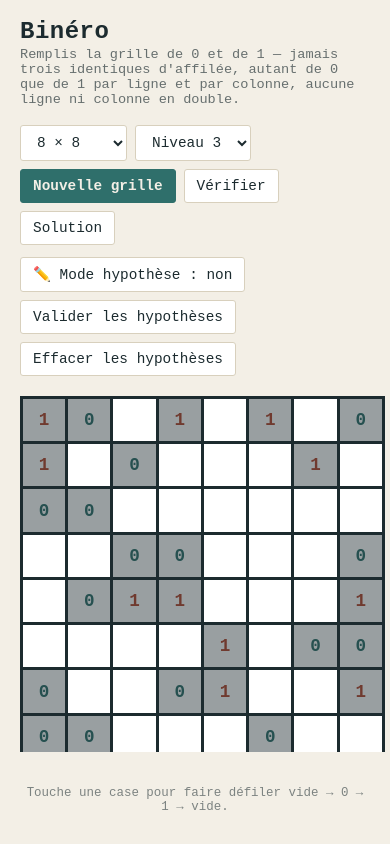
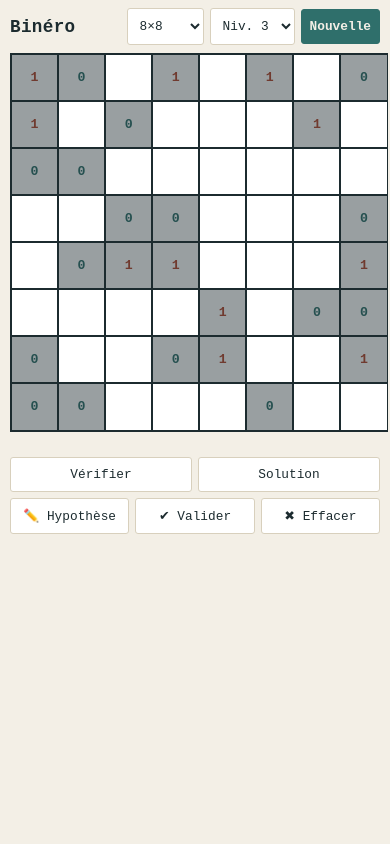
Before and after one commit to Satiiva99/Binero, a website: page www/index.html in a window 390 px wide. Drawn offline with Linux system fonts and the light colour scheme.

Commit message:
Refactor HTML and CSS for layout improvements
Updated styles and structure for improved layout and responsiveness. Enhanced button functionalities and adjusted grid settings.

```diff
--- a/www/index.html
+++ b/www/index.html
@@ -25,99 +25,89 @@
     --zero:#7fd1c7; --one:#e08a63; --fixed:#e9e3d3;
     --cell:#1c2b2a; --cell-border:#33433f; --accent:#7fd1c7;
   }
-  html,body{height:100%;}
+  html,body{margin:0;min-height:100%;}
   body{
-    margin:0; background:var(--bg); color:var(--ink);
-    font-family: 'Courier New', ui-monospace, monospace;
+    background:var(--bg); color:var(--ink);
+    font-family:'Courier New', ui-monospace, monospace;
     display:flex; flex-direction:column; align-items:center;
-    min-height:100%;
+    min-height:100dvh;
   }
-  header{
-    width:100%; max-width:520px; padding:18px 20px 6px;
-    box-sizing:border-box;
+  .top{
+    width:100%; max-width:520px; display:flex; gap:6px; align-items:center;
+    padding:8px 10px 4px; box-sizing:border-box;
   }
-  h1{
-    font-size:1.5rem; margin:0 0 2px; letter-spacing:0.02em;
-    font-weight:700;
+  h1{ font-size:1.1rem; margin:0 auto 0 0; font-weight:700; letter-spacing:0.02em; }
+  select, button{
+    font-family:inherit; font-size:0.8rem; border-radius:3px;
+    border:1px solid var(--cell-border); background:var(--cell);
+    color:var(--ink); padding:9px 8px; cursor:pointer;
   }
-  .sub{ font-size:0.85rem; opacity:0.65; margin:0; }
-  .controls{
-    width:100%; max-width:520px; padding:12px 20px; box-sizing:border-box;
-    display:flex; gap:8px; flex-wrap:wrap; align-items:center;
-  }
-  select, button{
-    font-family:inherit; font-size:0.9rem; border-radius:3px;
-    border:1px solid var(--cell-border); background:var(--cell);
-    color:var(--ink); padding:8px 12px; cursor:pointer;
-  }
-  button.primary{ background:var(--accent); color:var(--bg); border-color:var(--accent); font-weight:700;}
-  #board-wrap{
-    width:100%; max-width:520px; padding:8px 20px 4px; box-sizing:border-box;
-    overflow-x:auto;
-  }
+  button.primary{ background:var(--accent); color:var(--bg); border-color:var(--accent); font-weight:700; }
+  button.active{ background:var(--accent); color:var(--bg); border-color:var(--accent); font-weight:700; }
+  #board-wrap{ width:100%; max-width:520px; padding:4px 10px; box-sizing:border-box; }
   #board{
-    display:grid; gap:3px; background:var(--grid);
-    border:3px solid var(--grid); margin:0 auto; width:min(92vw,460px);
+    display:grid; gap:2px; background:var(--grid);
+    border:2px solid var(--grid); margin:0 auto;
+    width:min(96vw, 460px, calc(100dvh - 215px));
     aspect-ratio:1/1;
   }
   .cell{
     background:var(--cell); display:flex; align-items:center; justify-content:center;
-    font-size:1.1rem; font-weight:700; user-select:none; cursor:pointer;
+    font-size:clamp(0.75rem, 3.4vw, 1.1rem); font-weight:700; user-select:none; cursor:pointer;
     aspect-ratio:1/1;
   }
   .cell.fixed{ color:var(--fixed); cursor:default; opacity:0.55; }
   .cell.zero{ color:var(--zero); }
   .cell.one{ color:var(--one); }
-  .cell.bad{ outline:2px solid #c0392b; outline-offset:-2px; }
-  .cell.hyp{ opacity:0.5; font-style:italic; outline:2px dashed var(--accent); outline-offset:-4px; }
-  button.active{ background:var(--accent); color:var(--bg); border-color:var(--accent); font-weight:700; }
-  .controls.second{ padding-top:0; }
+  .cell.bad{ outline:3px solid #c0392b; outline-offset:-3px; background:rgba(192,57,43,0.18); }
+  .cell.hyp{ opacity:0.5; font-style:italic; outline:2px dashed var(--accent); outline-offset:-3px; }
   #msg{
-    min-height:1.4em; font-size:0.9rem; padding:10px 20px 0; text-align:center;
+    min-height:1.2em; font-size:0.8rem; padding:4px 10px 0; text-align:center;
     max-width:520px; box-sizing:border-box;
   }
   #msg.ok{ color:var(--zero); font-weight:700; }
-  #msg.err{ color:var(--one); }
-  footer{
-    padding:14px 20px 30px; font-size:0.78rem; opacity:0.55; text-align:center;
-    max-width:520px;
+  #msg.err{ color:var(--one); font-weight:700; }
+  .toolbar{
+    width:100%; max-width:520px; padding:6px 10px calc(8px + env(safe-area-inset-bottom,0px));
+    box-sizing:border-box; display:flex; flex-direction:column; gap:6px;
   }
+  .row{ display:flex; gap:6px; }
+  .row button{ flex:1; }
 </style>
 </head>
 <body>
-<header>
+<div class="top">
   <h1>Binéro</h1>
-  <p class="sub">Remplis la grille de 0 et de 1 — jamais trois identiques d'affilée, autant de 0 que de 1 par ligne et par colonne, aucune ligne ni colonne en double.</p>
-</header>
-
-<div class="controls">
   <select id="size">
-    <option value="6">6 × 6</option>
-    <option value="8" selected>8 × 8</option>
-    <option value="10">10 × 10</option>
-    <option value="12">12 × 12</option>
+    <option value="6">6×6</option>
+    <option value="8" selected>8×8</option>
+    <option value="10">10×10</option>
+    <option value="12">12×12</option>
   </select>
   <select id="level">
-    <option value="1">Niveau 1</option>
-    <option value="2">Niveau 2</option>
-    <option value="3" selected>Niveau 3</option>
-    <option value="4">Niveau 4</option>
-    <option value="5">Niveau 5</option>
+    <option value="1">Niv. 1</option>
+    <option value="2">Niv. 2</option>
+    <option value="3" selected>Niv. 3</option>
+    <option value="4">Niv. 4</option>
+    <option value="5">Niv. 5</option>
   </select>
-  <button class="primary" id="new-btn">Nouvelle grille</button>
-  <button id="check-btn">Vérifier</button>
-  <button id="solve-btn">Solution</button>
-</div>
-
-<div class="controls second">
-  <button id="hyp-btn">✏️ Mode hypothèse : non</button>
-  <button id="validate-btn">Valider les hypothèses</button>
-  <button id="clear-hyp-btn">Effacer les hypothèses</button>
+  <button class="primary" id="new-btn">Nouvelle</button>
 </div>
 
 <div id="board-wrap"><div id="board"></div></div>
 <div id="msg"></div>
-<footer>Touche une case pour faire défiler vide → 0 → 1 → vide.</footer>
+
+<div class="toolbar">
+  <div class="row">
+    <button id="check-btn">Vérifier</button>
+    <button id="solve-btn">Solution</button>
+  </div>
+  <div class="row">
+    <button id="hyp-btn">✏️ Hypothèse</button>
+    <button id="validate-btn">✔ Valider</button>
+    <button id="clear-hyp-btn">✖ Effacer</button>
+  </div>
+</div>
 
 <script>
 (function(){
@@ -128,6 +118,7 @@
   let fixedMask = [];
   let hyp = [];          // tentative entries, -1 none, 0/1 guess
   let hypMode = false;
+  let badCell = null;   // [r,c] of the error shown by 'Vérifier'
 
   function emptyGrid(n){ return Array.from({length:n},()=>Array(n).fill(-1)); }
 
@@ -263,6 +254,7 @@
       player = puzzle.map(row=>row.slice());
       fixedMask = puzzle.map(row=>row.map(v=>v!==-1));
       hyp = emptyGrid(N);
+      badCell = null;
       setMsg('', '');
       document.getElementById('new-btn').disabled = false;
       render();
@@ -281,7 +273,8 @@
         const showHyp = (v===-1 && h!==-1);
         const shown = showHyp ? h : v;
         div.className = 'cell' + (fixedMask[r][c] ? ' fixed' : '')
-          + (shown===0?' zero':shown===1?' one':'') + (showHyp?' hyp':'');
+          + (shown===0?' zero':shown===1?' one':'') + (showHyp?' hyp':'')
+          + (badCell && badCell[0]===r && badCell[1]===c ? ' bad' : '');
         div.textContent = shown===-1 ? '' : shown;
         div.dataset.r = r; div.dataset.c = c;
         if(!fixedMask[r][c]){
@@ -301,6 +294,7 @@
       hyp[r][c] = -1;
       player[r][c] = player[r][c]===-1 ? 0 : player[r][c]===0 ? 1 : -1;
     }
+    badCell = null;
     setMsg('', '');
     render();
   }
@@ -308,7 +302,6 @@
   function toggleHypMode(){
     hypMode = !hypMode;
     const b = document.getElementById('hyp-btn');
-    b.textContent = '✏️ Mode hypothèse : ' + (hypMode ? 'oui' : 'non');
     b.classList.toggle('active', hypMode);
   }
 
@@ -334,24 +327,29 @@
   }
 
   function checkSolution(){
+    badCell = null;
+    const wrong = [];
     let complete = true;
-    let correct = true;
     for(let r=0;r<N;r++) for(let c=0;c<N;c++){
-      if(player[r][c]===-1) complete = false;
-      else if(player[r][c] !== solution[r][c]) correct = false;
+      const v = player[r][c];
+      if(v===-1) complete = false;
+      else if(!fixedMask[r][c] && v !== solution[r][c]) wrong.push([r,c]);
     }
-    if(!complete){
-      setMsg('Grille incomplète.', 'err');
-    } else if(correct){
+    if(wrong.length){
+      badCell = wrong[Math.floor(Math.random()*wrong.length)];
+      setMsg('Une case est fausse : elle est surlignée en rouge.', 'err');
+    } else if(complete){
       setMsg('Bravo, grille correcte \u2713', 'ok');
     } else {
-      setMsg('Il y a au moins une erreur.', 'err');
+      setMsg('Aucune erreur pour l\'instant, continue !', 'ok');
     }
+    render();
   }
 
   function showSolution(){
     player = solution.map(row=>row.slice());
     hyp = emptyGrid(N);
+    badCell = null;
     setMsg('Solution affichée.', '');
     render();
   }
```
